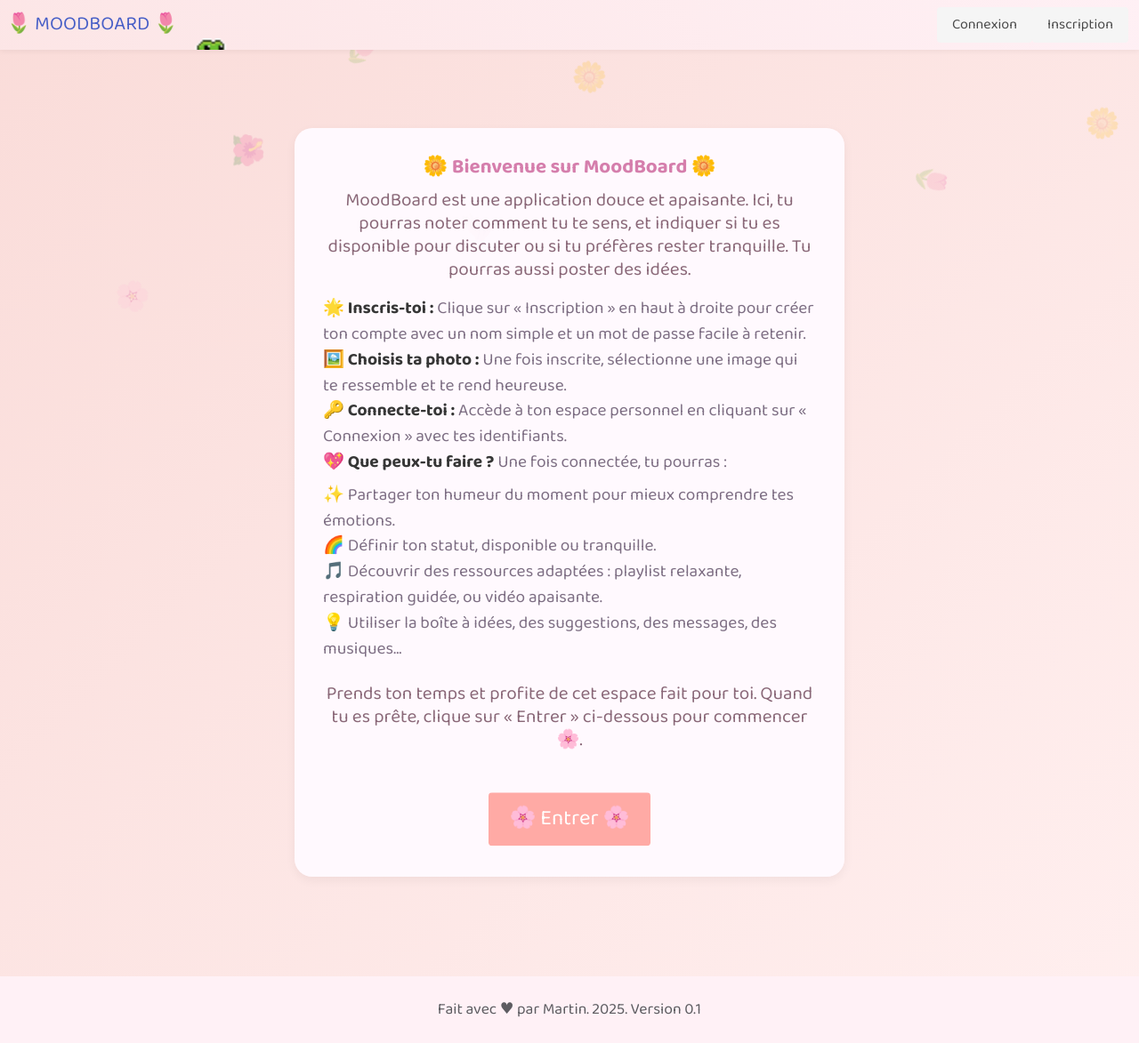
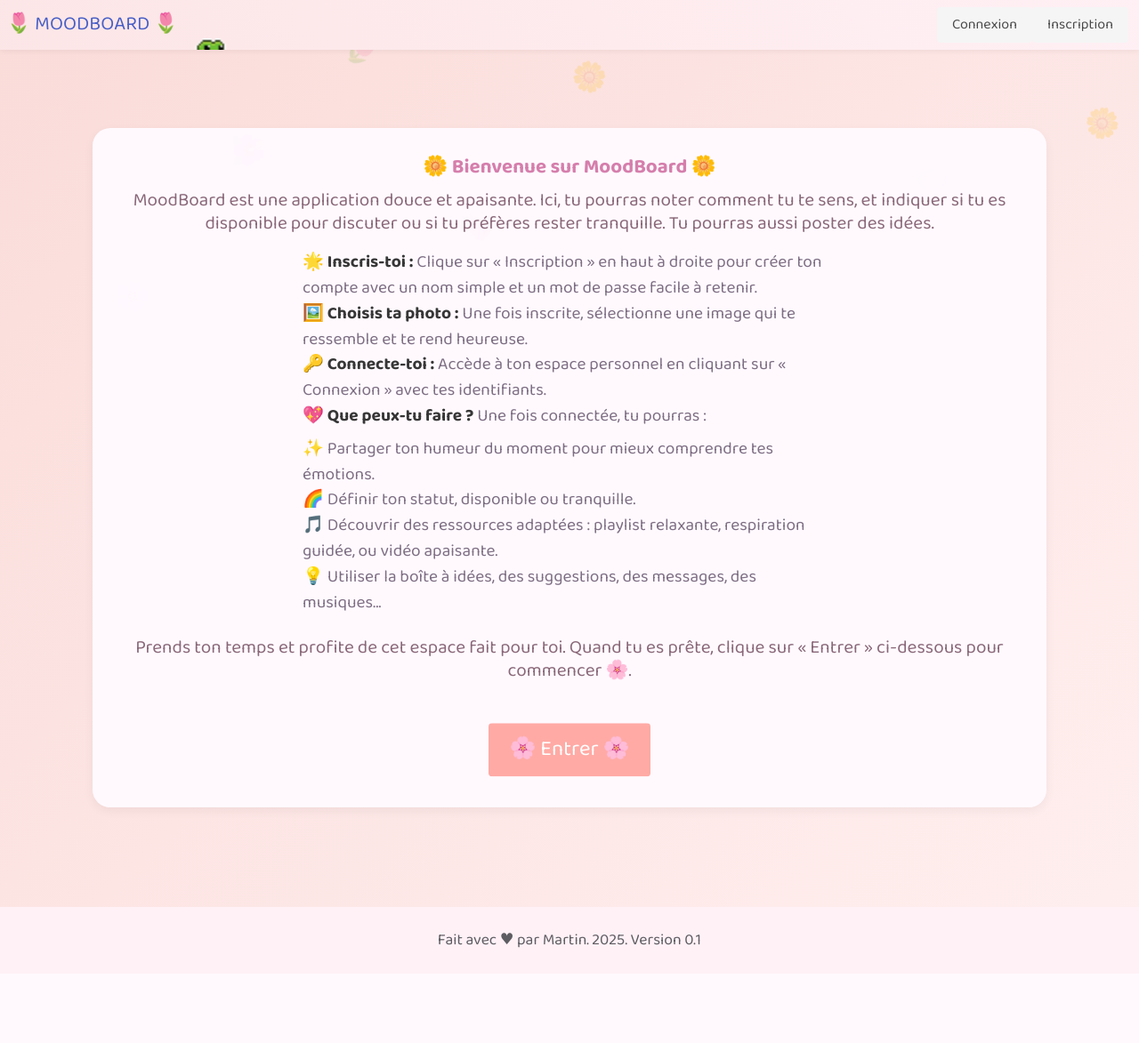
Before and after one commit to Ovanity/Elise, a Flask app: page / in a window 1280 px wide. Shown: the whole page at 89% size. After the commit the page ends 1066 px from the top, so only its background shows below. Run offline with Flask 3, Linux system fonts and the light colour scheme.

Commit message:
requirements

```diff
--- a/templates/presentation.html
+++ b/templates/presentation.html
@@ -2,7 +2,7 @@
 {% block title %}Présentation{% endblock %}
 
 {% block content %}
-<div class="container animated fadeIn" style="max-width:650px; padding:1rem; text-align:center;">
+<div class="container animated fadeIn" style="width: 100%; padding:1rem; text-align:center;">
 
   <div class="box" style="background-color:rgba(255,250,255,0.95); border-radius:20px; padding:2rem; box-shadow:0 4px 12px rgba(0,0,0,0.05); overflow-y:auto;">
 
```
